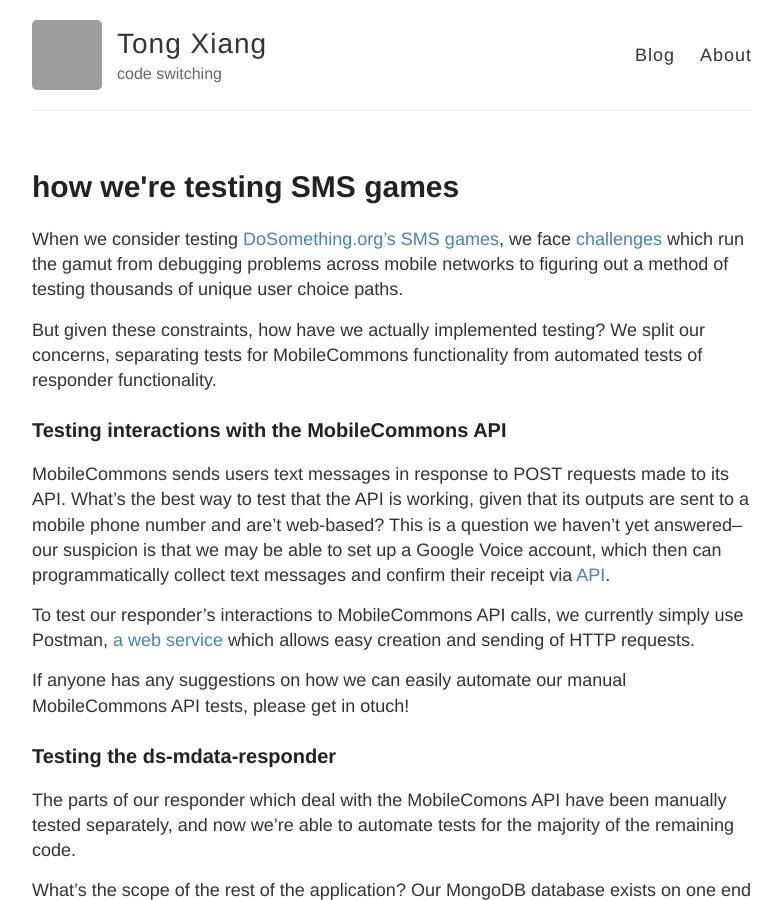
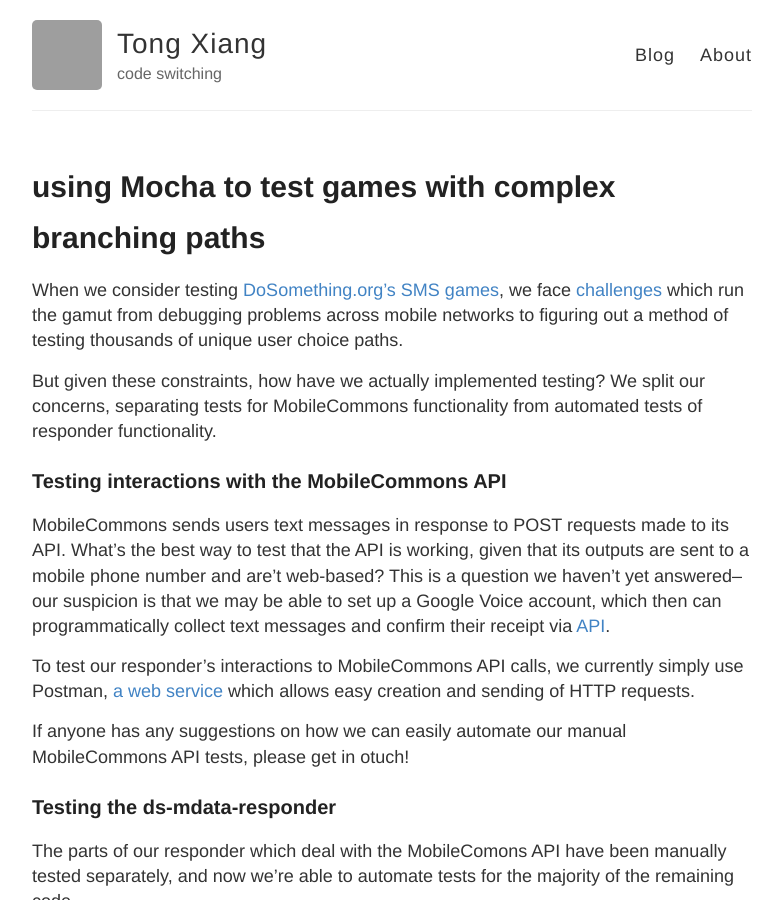
Before and after one commit to nguyenkhacdung/nguyenkhacdung.github.io, a Jekyll site: the page built from _posts/2015-02-16-sms-tests.md, in a window 1280 px wide and 900 px high. Shown: the whole window, without its empty margins (248-1030 px from the left). Built offline with Jekyll 4.4.1, drawn with Linux system fonts in a browser that asks for light colours; comment, search, counter and statistics services are not loaded; grey boxes are pictures that could not be loaded.

Commit message:
change title

```diff
--- a/_posts/2015-02-16-sms-tests.md
+++ b/_posts/2015-02-16-sms-tests.md
@@ -1,6 +1,6 @@
 ---
 layout: post
-title: how we're testing SMS games
+title: using Mocha to test games with complex branching paths
 ---
 
 When we consider testing [DoSomething.org's SMS games]({{ site.baseurl }}/sms-games), we face [challenges]({{ site.baseurl }}/testing-challenges) which run the gamut from debugging problems across mobile networks to figuring out a method of testing thousands of unique user choice paths.
```
